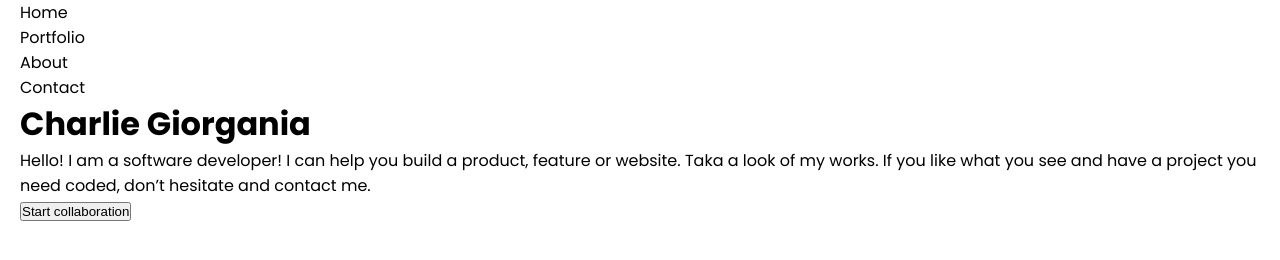
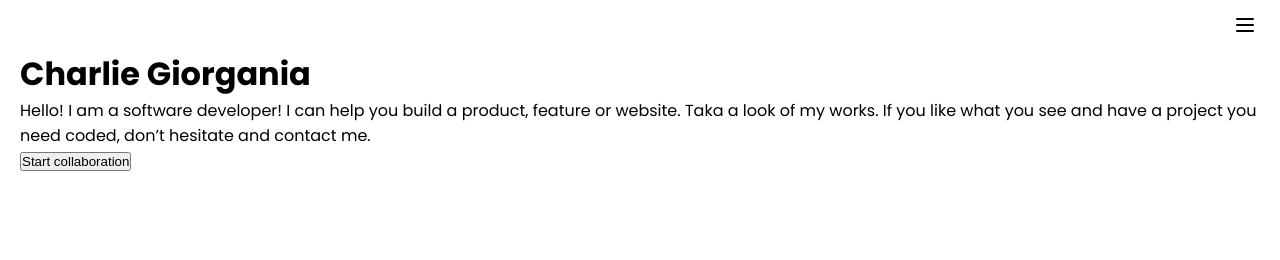
Before and after one commit to D4nielJ/mobile-menu, a website: page index.html in a window 1280 px wide. Drawn offline with Linux system fonts and the light colour scheme; a web font is replaced by a local one.

Commit message:
Add burger menu icon

```diff
--- a/index.html
+++ b/index.html
@@ -10,16 +10,31 @@
   <body>
     <div class="header">
       <div class="container">
-        <div id="burguer-icon">
-          <i></i>
+        <div class="navbar">
+          <div class="icon-container">
+            <svg
+              xmlns="http://www.w3.org/2000/svg"
+              class="burguer-icon"
+              fill="none"
+              viewBox="0 0 24 24"
+              stroke="currentColor"
+            >
+              <path
+                stroke-linecap="round"
+                stroke-linejoin="round"
+                stroke-width="2"
+                d="M4 6h16M4 12h16M4 18h16"
+              />
+            </svg>
           </div>
-        <div class="nav">
+          <div class="nav-menu">
             <ul>
               <li>Home</li>
               <li>Portfolio</li>
               <li>About</li>
               <li>Contact</li>
             </ul>
+          </div>
         </div>
       </div>
     </div>
--- a/src/styles/styles.css
+++ b/src/styles/styles.css
@@ -29,3 +29,23 @@ li {
 .container {
   padding: 0 2rem;
 }
+
+.navbar {
+  display: flex;
+  justify-content: flex-end;
+  padding: 1rem 0;
+}
+
+.icon-container {
+  width: 3rem;
+  height: 3rem;
+  padding: 0.3rem;
+}
+
+.burguer-icon {
+  cursor: pointer;
+}
+
+.nav-menu {
+  display: none;
+}
```
Lines whose indentation alone changed are shown as unchanged.
